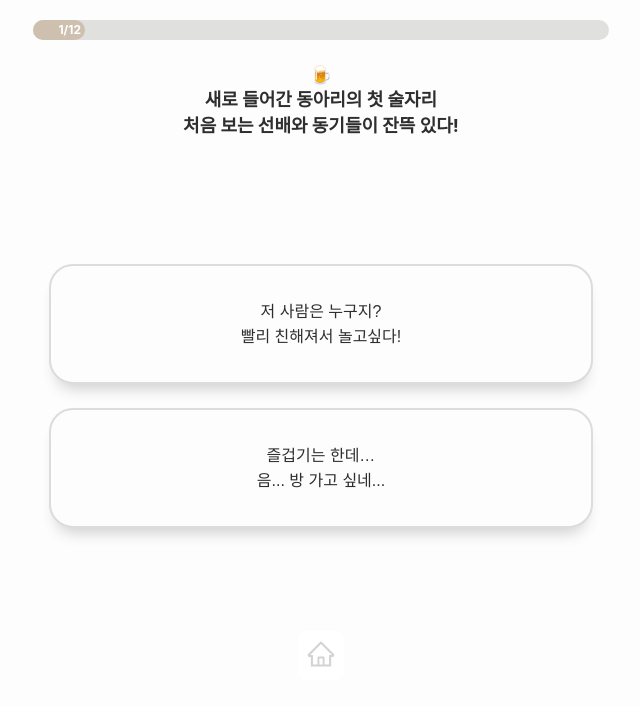
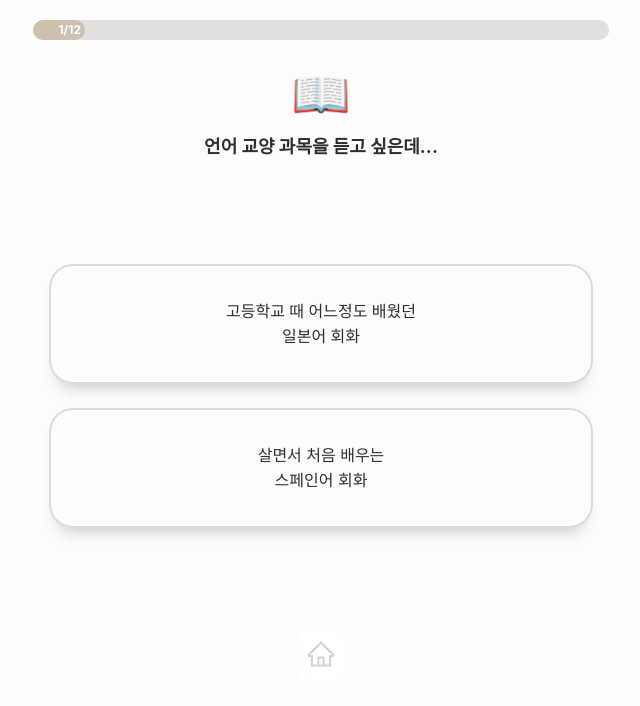
Before and after one commit to nonalcholic/nonalcholic, a React (Create React App) app in the folder client/: page /progress in a window 1280 px wide. Shown: the top 706 px of the page, without its empty margins (319-959 px from the left). Built offline with nearby package versions, Linux system fonts and the light colour scheme; no server answers.

Commit message:
Fix questions

```diff
--- a/client/src/layout/Progress/Progress.tsx
+++ b/client/src/layout/Progress/Progress.tsx
@@ -21,10 +21,16 @@ const Progress: React.FC<Props> = (props) => {
   return (
     <>
       <span
+        className="emoji"
+        style={{
+          marginTop: "24px",
+          marginBottom: "10px"
+        }}
+      >
+        {currentProgress?.emoji}
+      </span>
+      <span
         className="context"
-        style={{
-          margin: "24px 0",
-        }}
       >
         {currentProgress?.question}
       </span>
--- a/client/src/redux/interfaces/progressInterface.ts
+++ b/client/src/redux/interfaces/progressInterface.ts
@@ -32,6 +32,7 @@ export type MBTIResultType =
 export interface QuestionData {
   id: number;
   type: MBTIType;
+  emoji: string;
   question: string;
   choiceA: ChoiceData;
   choiceB: ChoiceData;
--- a/client/src/routers/RootRouter.scss
+++ b/client/src/routers/RootRouter.scss
@@ -100,6 +100,17 @@
   white-space: pre-wrap;
 }
 
+.emoji {
+  display: flex;
+  justify-content: center;
+  align-items: center;
+
+  font-size: 48px;
+  font-weight: 700;
+  white-space: pre-wrap;
+  text-align: center;
+}
+
 .context {
   display: flex;
   justify-content: center;
@@ -109,6 +120,8 @@
   font-weight: 700;
   white-space: pre-wrap;
   text-align: center;
+
+  line-height: 28px;
 }
 .description {
   font-size: 18px;
--- a/client/src/utils/utils.const.ts
+++ b/client/src/utils/utils.const.ts
@@ -13,37 +13,57 @@ export const AlcholicColor = {
 export const TOTAL_PROGRESS_NUMBER = 12;
 export const QuestionInfo: QuestionData[] = [
   {
-    id: 0,
-    type: "EI",
+    id: 4,
+    type: "SN",
+    emoji: "📖",
+    question: "언어 교양 과목을 듣고 싶은데...",
+    choiceA: { text: "고등학교 때 어느정도 배웠던\n일본어 회화", type: "S" },
+    choiceB: { text: "살면서 처음 배우는\n스페인어 회화", type: "N" },
+  },
+  {
+    id: 7,
+    type: "TF",
+    emoji: "🙋",
     question:
-      "🍺\n새로 들어간 동아리의 첫 술자리\n처음 보는 선배와 동기들이 잔뜩 있다!",
-    choiceA: { text: "저 사람은 누구지?\n빨리 친해져서 놀고싶다!", type: "E" },
-    choiceB: { text: "즐겁기는 한데…\n음... 방 가고 싶네...", type: "I" },
+      '배달음식이 왔을 때 친구가\n"나 혼자 얼른 받아올게!" 라고 한다면?',
+    choiceA: { text: "그래? 고마워\n다음엔 내가 갈게", type: "T" },
+    choiceB: {
+      text: "음...\n혼자 가지 말고 같이 갔다오자!",
+      type: "F",
+    },
   },
   {
     id: 1,
     type: "EI",
-    question: "📧\n[CS330 운영체제 및 실험]\n10월 7일 휴강 안내 메일입니다.",
+    emoji: "📧",
+    question: "[CS330 운영체제 및 실험]\n10월 7일 휴강 안내 메일입니다.",
     choiceA: { text: "와우 누구 놀사람 없나?", type: "E" },
     choiceB: { text: "미쳤다 유튜브 정주행 각", type: "I" },
   },
   {
-    id: 2,
-    type: "EI",
-    question: "🎉\n드디어 종강이다! 뭐하지?",
+    id: 8,
+    type: "TF",
+    emoji: "🌝",
+    question: '애인이 말했다\n"오늘 달이 예뻐서 너 생각이 났어"',
     choiceA: {
-      text: "(카톡방을 열고)\n야 나 종강했다 놀러 갈 사람?",
-      type: "E",
+      text: "달이 예쁜데 왜 내 생각이 나?\n(진짜 궁금한거임 화난거 아님)",
+      type: "T",
     },
-    choiceB: {
-      text: "(침대에 누운 후)\n오늘은 밖으로 나가지 않을 것",
-      type: "I",
-    },
+    choiceB: { text: "(두근두근)\n그것 참 듣기 좋은 소리네 ㅎㅎ", type: "F" },
+  },
+  {
+    id: 10,
+    type: "JP",
+    emoji: "🧑‍💻",
+    question: "막막할만큼 큰 프로젝트 과제가 생겼다!",
+    choiceA: { text: "뭐부터 해야할지 계획을 세우고\n과제 시작", type: "J" },
+    choiceB: { text: "자료조사를 최대한 많이 하고\n과제 시작", type: "P" },
   },
   {
     id: 3,
     type: "SN",
-    question: "🧑‍🏫\n이 교양 과목 어때?",
+    emoji: "🧑‍🏫",
+    question: "이 교양 과목 어때?",
     choiceA: { text: "(일단 추천한다)\n꿀과목이니까\n무조건 들어", type: "S" },
     choiceB: {
       text: "(상세하게 설명한다)\n장점은 어쩌구~,\n단점은 어쩌구~",
@@ -51,16 +71,19 @@ export const QuestionInfo: QuestionData[] = [
     },
   },
   {
-    id: 4,
-    type: "SN",
-    question: "📖\n언어 교양 과목을 듣고 싶은데...",
-    choiceA: { text: "고등학교 때 어느정도 배웠던\n일본어 회화", type: "S" },
-    choiceB: { text: "살면서 처음 배우는\n스페인어 회화", type: "N" },
+    id: 0,
+    type: "EI",
+    emoji: "🍺",
+    question:
+      "새로 들어간 동아리의 첫 술자리\n처음 보는 선배와 동기들이 잔뜩 있다!",
+    choiceA: { text: "저 사람은 누구지?\n빨리 친해져서 놀고싶다!", type: "E" },
+    choiceB: { text: "즐겁기는 한데…\n음... 방 가고 싶네...", type: "I" },
   },
   {
     id: 5,
     type: "SN",
-    question: "😱\n막막할만큼 큰 프로젝트 과제가 생겼다!", // 밑에 비슷한 질문있음, 수정 필요
+    emoji: "😱",
+    question: "막막할만큼 큰 프로젝트 과제가 생겼다!", // 밑에 비슷한 질문있음, 수정 필요
     choiceA: {
       text: "일단 뭐든 시작해보자\n하다보면 어떻게든 되겠지",
       type: "S",
@@ -71,9 +94,21 @@ export const QuestionInfo: QuestionData[] = [
     },
   },
   {
+    id: 11,
+    type: "JP",
+    emoji: "🏠",
+    question: "오랜만에 방 정리 중...",
+    choiceA: { text: "필요 없는건 싸그리 가져다 버린다!", type: "J" },
+    choiceB: {
+      text: "이거 버릴까..?\n아냐 혹시 모르니 일단 챙겨둬!",
+      type: "P",
+    },
+  },
+  {
     id: 6,
     type: "TF",
-    question: "친구에게서 카톡이 왔다\n🧒: 나 오늘 파팔에서 수액 맞았어",
+    emoji: "🤒",
+    question: '친구에게서 카톡이 왔다\n"나 오늘 파팔에서 수액 맞았어"',
     choiceA: {
       text: "헐 그래? 어때?\n돈 내야돼? 얼마야?\n몇 분동안 맞아?",
       type: "T",
@@ -81,29 +116,10 @@ export const QuestionInfo: QuestionData[] = [
     choiceB: { text: "헐 무슨일이야 어디 아파?\n지금은 괜찮아?", type: "F" },
   },
   {
-    id: 7,
-    type: "TF",
-    question: "배달음식이 왔을 때 친구가\n🙋: 나 혼자 얼른 받아올게!",
-    choiceA: { text: "그래? 고마워\n다음엔 내가 갈게", type: "T" },
-    choiceB: {
-      text: "음...\n혼자 가지 말고 같이 갔다오자!",
-      type: "F",
-    },
-  },
-  {
-    id: 8,
-    type: "TF",
-    question: "🌝\n(썸남/썸녀/애인): 오늘 달 진짜 예뻐서 너 생각이 났어~",
-    choiceA: {
-      text: "달이 예쁜데 왜 내 생각이 나?\n(진짜 궁금한거임 화난거 아님)",
-      type: "T",
-    },
-    choiceB: { text: "(두근두근)\n그것 참 듣기 좋은 소리네 ㅎㅎ", type: "F" },
-  },
-  {
     id: 9,
     type: "JP",
-    question: "🏫\n다음 학기 시간표를 짜는\n당신의 자세는?",
+    emoji: "🏫",
+    question: "다음 학기 시간표를 짜는\n당신의 자세는?",
     choiceA: {
       text: "(OTL이 열리자마자)\n꼼꼼하게 비교해서\n최적의 전공/교양 시간표를 완성!",
       type: "J",
@@ -114,20 +130,17 @@ export const QuestionInfo: QuestionData[] = [
     },
   },
   {
-    id: 10,
-    type: "JP",
-    question: "🧑‍💻\n막막할만큼 큰 프로젝트 과제가 생겼다!",
-    choiceA: { text: "뭐부터 해야할지 계획을 세우고\n과제 시작", type: "J" },
-    choiceB: { text: "자료조사를 최대한 많이 하고\n과제 시작", type: "P" },
-  },
-  {
-    id: 11,
-    type: "JP",
-    question: "🏠\n오랜만에 방 정리 중...",
-    choiceA: { text: "필요 없는건 싸그리 가져다 버린다!", type: "J" },
+    id: 2,
+    type: "EI",
+    emoji: "🎉",
+    question: "드디어 종강이다! 뭐하지?",
+    choiceA: {
+      text: "(카톡방을 열고)\n야 나 종강했다 놀러 갈 사람?",
+      type: "E",
+    },
     choiceB: {
-      text: "이거 버릴까..?\n아냐 혹시 모르니 일단 챙겨둬!",
-      type: "P",
+      text: "(침대에 누운 후)\n오늘은 밖으로 나가지 않을 것",
+      type: "I",
     },
   },
 ];
```
